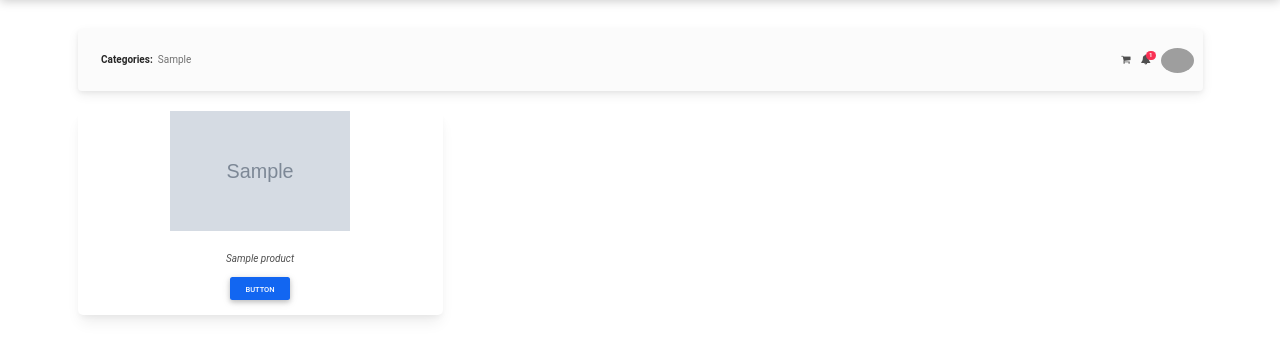
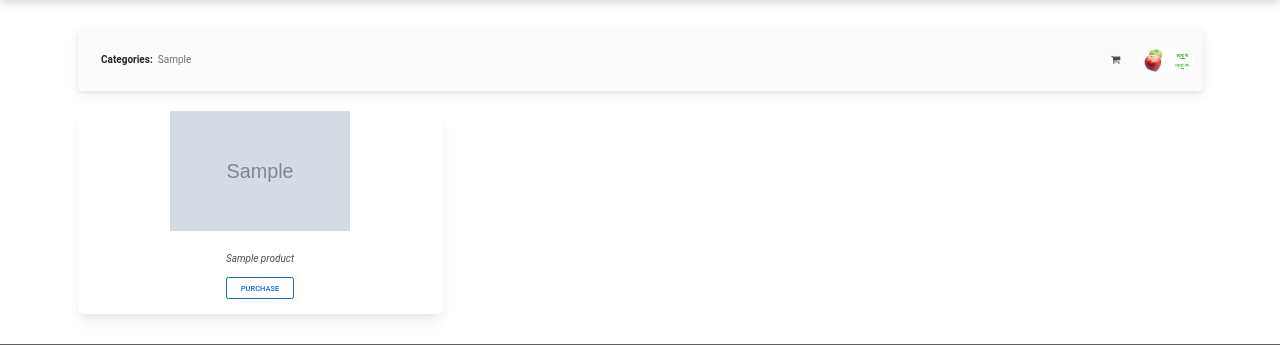
Before and after one commit to Edoctorug/EdoctorugAjika, a Django app: page /products/ in a window 1280 px wide. Shown: the part 484-829 px from the top of the page. Run offline with Django 4.2, Linux system fonts and the light colour scheme; tables that the repository leaves empty hold one stand-in row (values such as "Sample post"); grey boxes marked "Sample" are stand-in pictures; some libraries are stand-ins or nearby versions; grey boxes are pictures that could not be loaded.

Commit message:
some doing up

```diff
--- a/products/templates/cart.html
+++ b/products/templates/cart.html
@@ -2,7 +2,7 @@
 {% block content %}
 <div class="container">
 	<div class="row">
-		<h3 class="text-center">List of Product</h3>
+		<h3 class="text-center">Your Products in the Cart</h3>
 	</div>
 	<div class="row mt-2">
      <div class="col-md-7">
--- a/products/templates/header.html
+++ b/products/templates/header.html
@@ -75,20 +75,8 @@
                       <i class="fa fa-twitter"></i>
                     </a>
                   </li>
-                  <!-- Icon dropdown -->
-                  <li class="nav-item me-3 me-lg-0 dropdown">
-                    <a
-                      class="nav-link dropdown-toggle"
-                      href="#"
-                      id="navbarDropdown"
-                      role="button"
-                      data-mdb-toggle="dropdown"
-                      aria-expanded="false"
-                    >
-                      <i class="fa fa-user"></i>
-                    </a>
 
-                  </li>
+
                 </ul>
           </div>
         </div>
--- a/products/templates/index.html
+++ b/products/templates/index.html
@@ -1,5 +1,5 @@
-<!-- <?php include'header.php'?> -->
 {% extends 'header.html' %}
+{% load static %}
 <!-- block content below -->
 {% block content %}
     <main class="mt-5">
@@ -55,55 +55,25 @@
                 data-mdb-toggle="dropdown"
                 aria-expanded="false"
               >
-                <i class="fa fa-bell"></i>
-                <span class="badge rounded-pill badge-notification bg-danger">1</span>
+
               </a>
-              <ul
-                class="dropdown-menu dropdown-menu-end"
-                aria-labelledby="navbarDropdownMenuLink"
-              >
-                <li>
-                  <a class="dropdown-item" href="#">Some news</a>
-                </li>
-                <li>
-                  <a class="dropdown-item" href="#">Another news</a>
-                </li>
-                <li>
-                  <a class="dropdown-item" href="#">Something else here</a>
-                </li>
-              </ul>
+
 
               <!-- Avatar -->
               <a
-                class="dropdown-toggle d-flex align-items-center hidden-arrow"
+                class="d-flex align-items-center"
                 href="#"
-                id="navbarDropdownMenuLink"
-                role="button"
-                data-mdb-toggle="dropdown"
-                aria-expanded="false"
+
               >
                 <img
-                  src="https://mdbootstrap.com/img/new/avatars/2.jpg"
+                  src="{% static 'img/apple.png' %}"
                   class="rounded-circle"
                   height="25"
                   alt=""
                   loading="lazy"
                 />
               </a>
-              <ul
-                class="dropdown-menu dropdown-menu-end"
-                aria-labelledby="navbarDropdownMenuLink"
-              >
-                <li>
-                  <a class="dropdown-item" href="#">My profile</a>
-                </li>
-                <li>
-                  <a class="dropdown-item" href="#">Settings</a>
-                </li>
-                <li>
-                  <a class="dropdown-item" href="#">Logout</a>
-                </li>
-              </ul>
+
             </div>
             <!-- Right elements -->
           </div>
@@ -141,7 +111,7 @@
                         {{ product.name }} <br>
 
                       </p>
-                      <a href="{% url 'products:login' %}" class="btn btn-primary">Button</a>
+                      <a href="{% url 'products:login' %}" class="btn btn-outline-primary">Purchase</a>
                     </div>
                   </div>
                   </div>
```
Also changed, not shown: products/static/products/js/cart.js (+19 -0 lines), products/templates/header_user.html (+6 -37 lines), products/templates/login.html (+5 -5 lines), products/static/products/img/juice_inyange.jpg (added).
